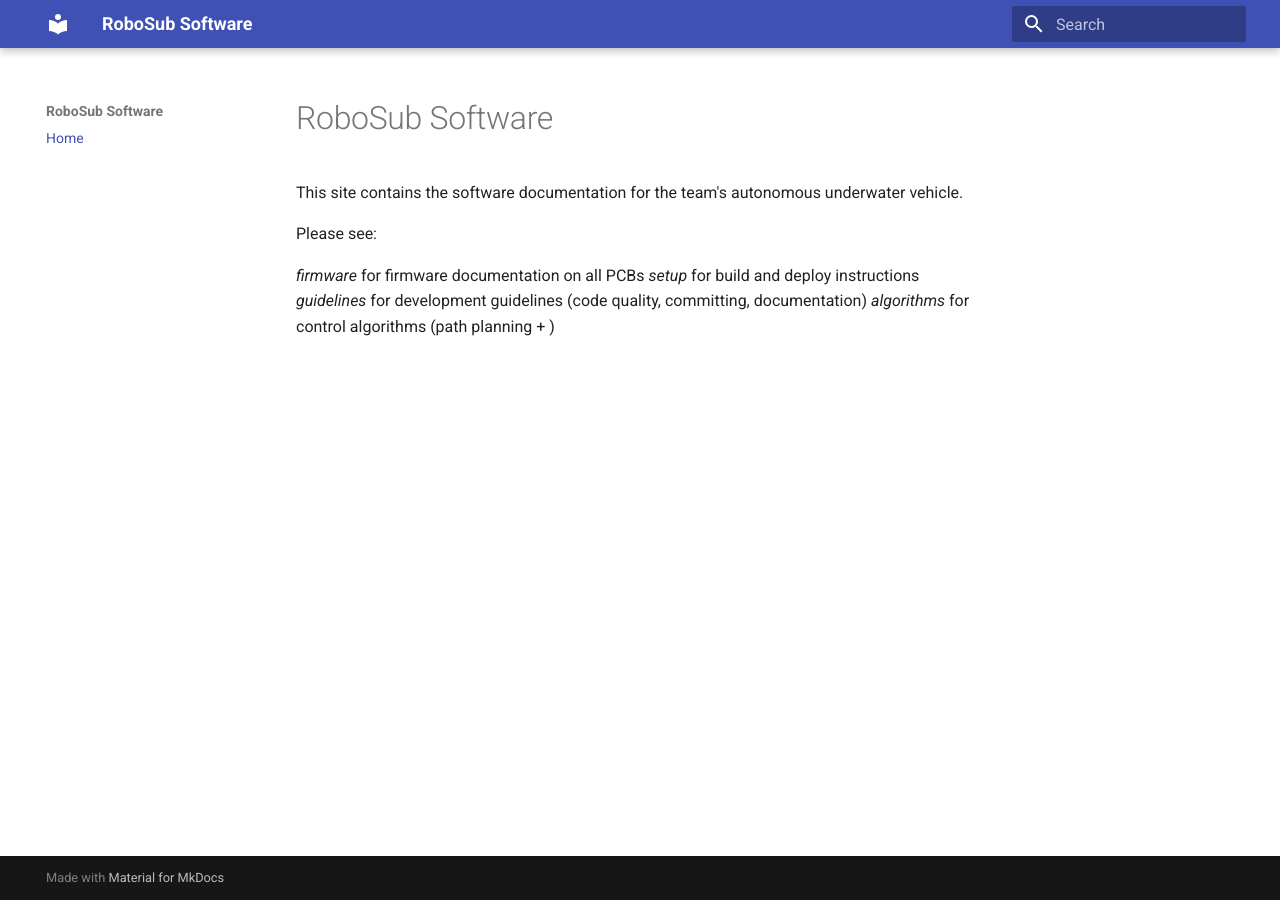
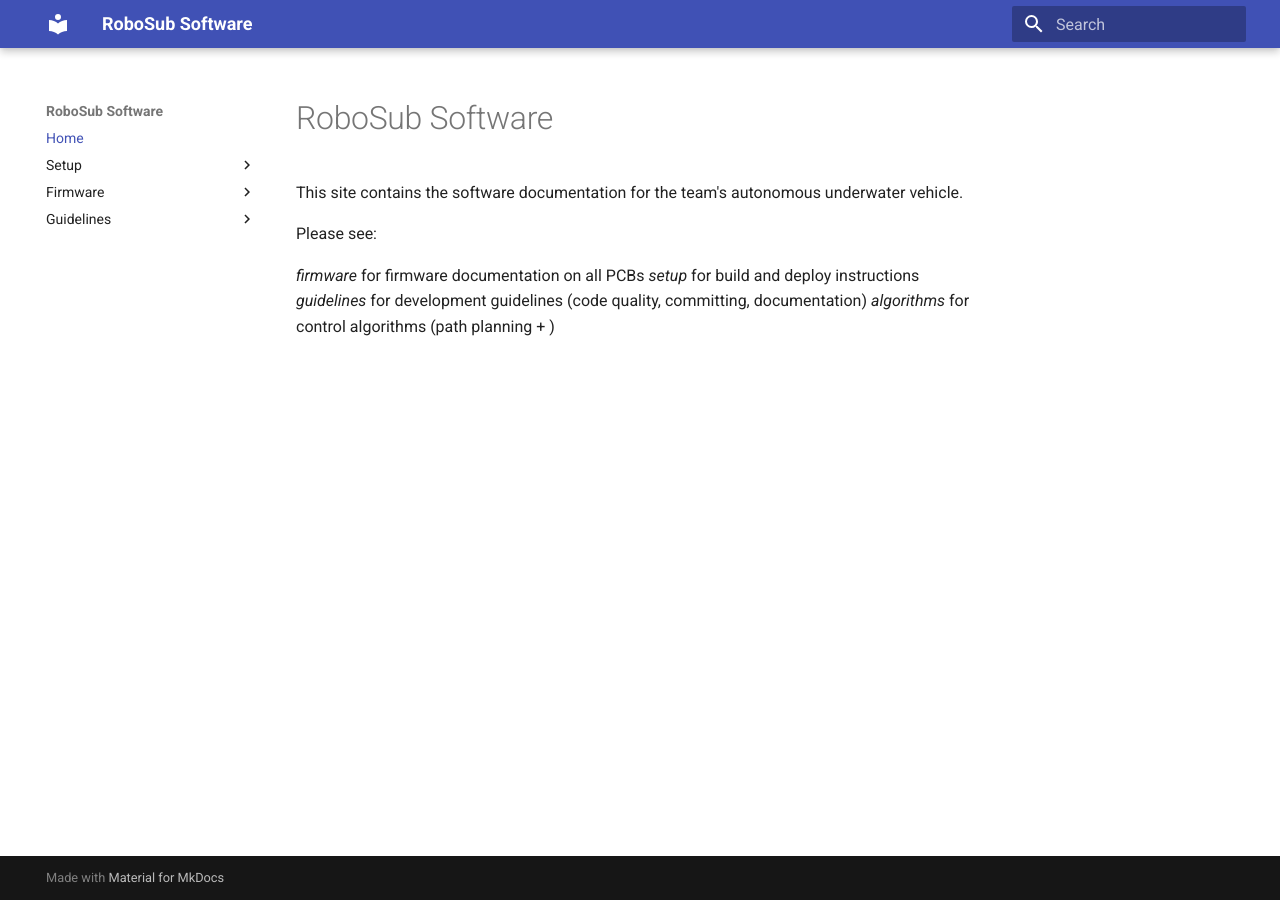
Before and after one commit to CRT-Caltech-Robotics-Team/RoboSub, an MkDocs documentation site: the page built from docs/index.md, in a window 1280 px wide. Built offline with MkDocs 1.6.1 and Material for MkDocs 9.7.7, drawn with Linux system fonts in a browser that asks for light colours.

Commit message:
fix(docs): add sections for MKDocs page

```diff
--- a/mkdocs.yml
+++ b/mkdocs.yml
@@ -8,4 +8,15 @@ theme:
 nav:
   - Home: index.md
 
+  - Setup:
+      - setup.md
+
+
+  - Firmware:
+      - PDB: firmware/pdb.md
+      - BMS: firmware/bms.md
+
+  - Guidelines:
+      - guidelines.md
+
 strict: true
```
